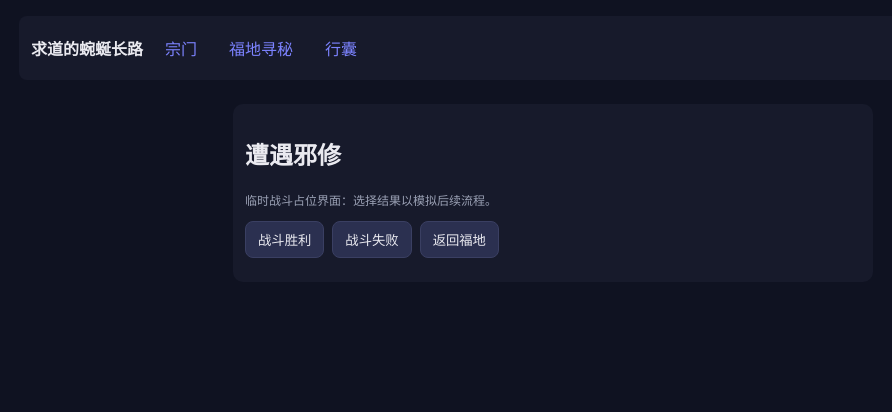
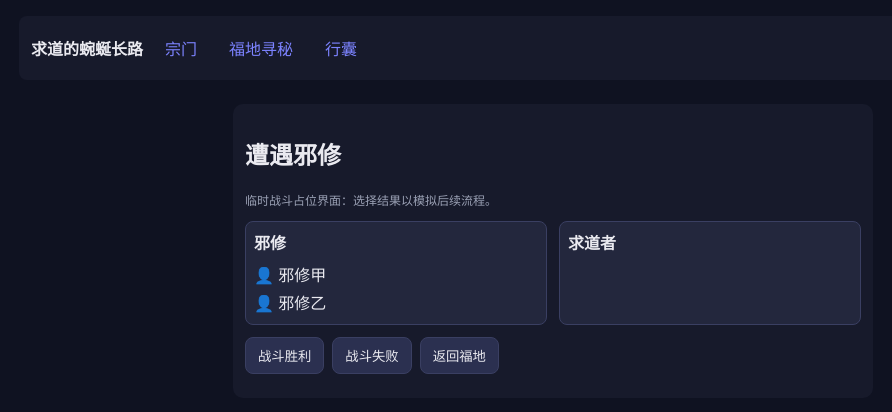
Before and after one commit to LostAbaddon/Apothecary, a Vue app in the folder frontend/: page /#/battle in a window 1280 px wide. Shown: the top 412 px of the page, without its empty margins (87-979 px from the left). Built offline with nearby package versions, Linux system fonts and the light colour scheme.

Commit message:
feat(battle): 战斗界面加入左右两侧站位（邪修/求道者）列表展示，保留胜败模拟按钮

```diff
--- a/frontend/src/views/BattleView.vue
+++ b/frontend/src/views/BattleView.vue
@@ -2,6 +2,17 @@
   <div class="panel" style="max-width:640px; margin: 24px auto;">
     <h2>遭遇邪修</h2>
     <p class="stat">临时战斗占位界面：选择结果以模拟后续流程。</p>
+    <div class="field">
+      <div class="side">
+        <div class="side-title">邪修</div>
+        <div class="unit">👤 邪修甲</div>
+        <div class="unit">👤 邪修乙</div>
+      </div>
+      <div class="side">
+        <div class="side-title">求道者</div>
+        <div class="unit" v-for="m in heroes.members" :key="m.id">🛡️ {{ m.name }}</div>
+      </div>
+    </div>
     <div class="actions">
       <button class="btn" @click="win">战斗胜利</button>
       <button class="btn btn-secondary" @click="lose">战斗失败</button>
@@ -18,11 +29,13 @@ import { ref } from 'vue';
 import { useRouter } from 'vue-router';
 import { useInventoryStore } from '../store/inventory.js';
 import { useScrollsStore } from '../store/scrolls.js';
+import { useHeroesStore } from '../store/heroes.js';
 import { ALL_ORES } from '../models/ore.js';
 
 const router = useRouter();
 const inv = useInventoryStore();
 const scrolls = useScrollsStore();
+const heroes = useHeroesStore();
 const log = ref([]);
 
 function randInt(min, max){ return Math.floor(Math.random() * (max - min + 1)) + min; }
@@ -62,6 +75,10 @@ function back(){ router.push('/map'); }
 
 <style scoped>
 .actions{ display:flex; gap:8px; margin: 8px 0 12px; }
+.field{ display:flex; gap:12px; margin: 8px 0 12px; }
+.side{ flex:1; background:#23273d; border:1px solid #3a3f62; border-radius:8px; padding:8px; }
+.side-title{ font-weight:600; margin-bottom:6px; }
+.unit{ padding:2px 0; }
 .log{ background:#23273d; border:1px solid #3a3f62; border-radius:8px; padding:8px; }
 .log-line{ font-size:14px; color:var(--text); padding:2px 0; }
 </style>
```
